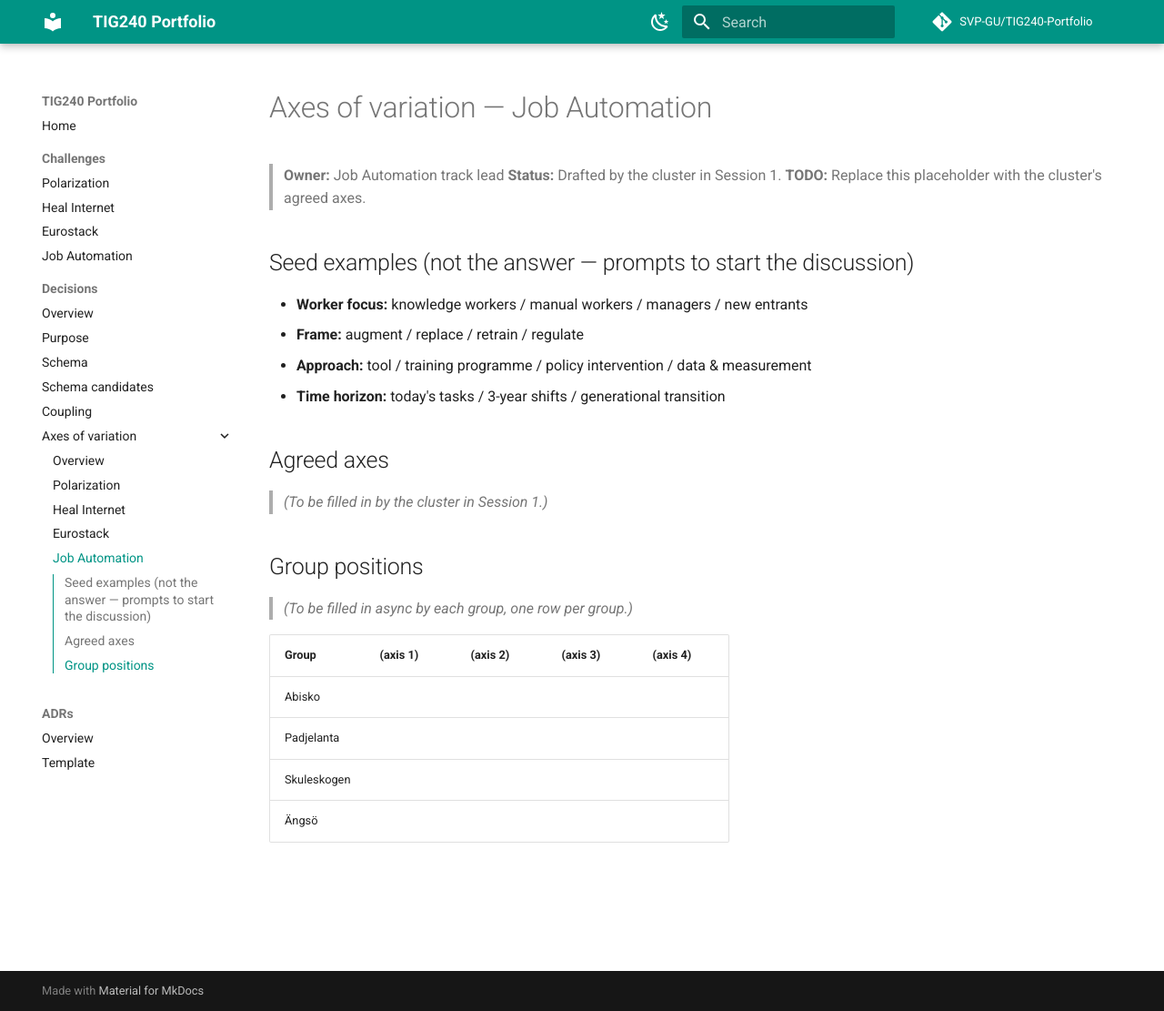
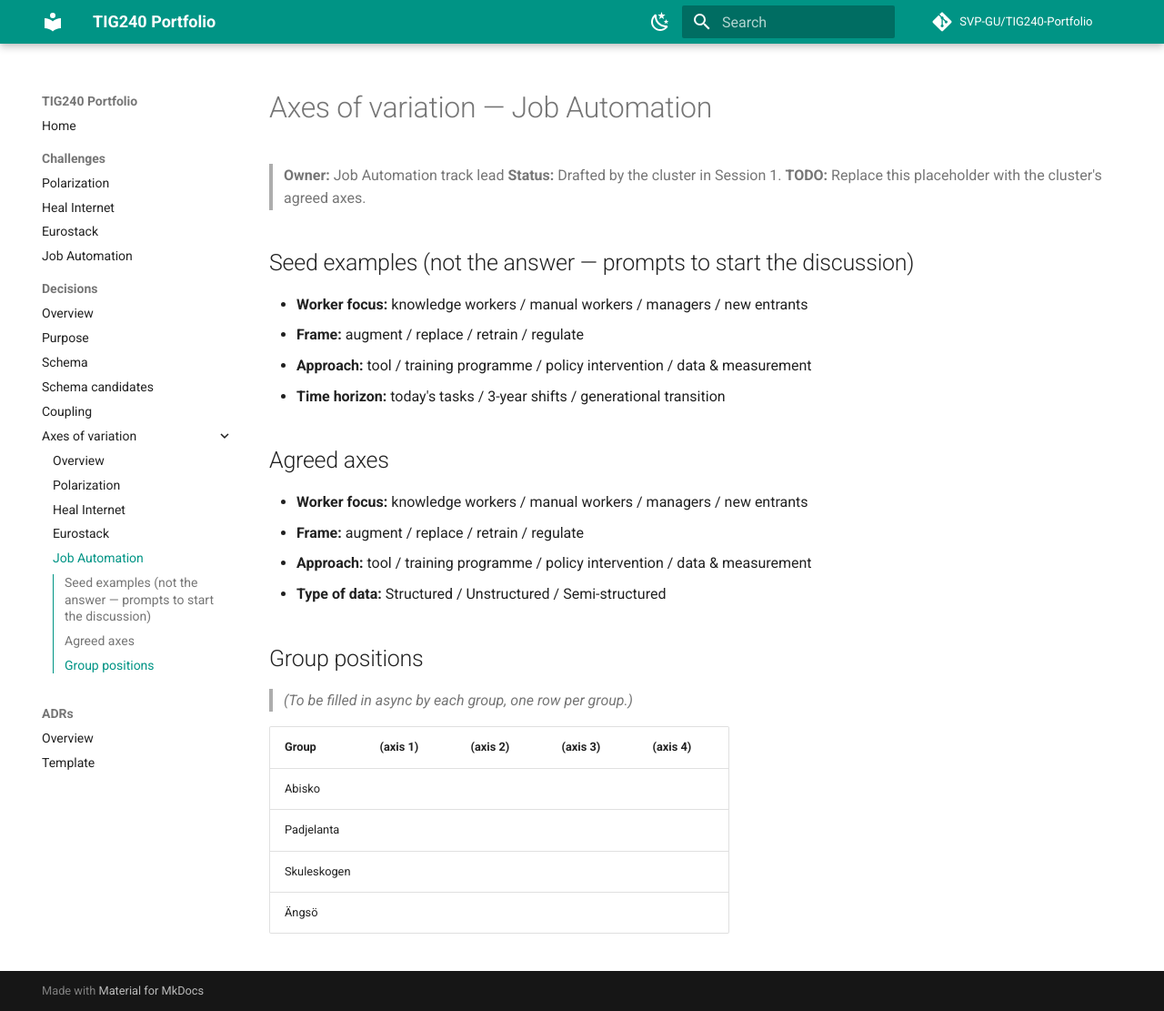
Before and after one commit to SVP-GU/TIG240-Portfolio, an MkDocs documentation site: the page built from docs/decisions/axes-of-variation/job-automation.md, in a window 1280 px wide and 1111 px high. Shown: the whole window at 91% size. Built offline with MkDocs 1.6.1 and Material for MkDocs 9.7.7, drawn with Linux system fonts in a browser that asks for light colours; comment, search, counter and statistics services are not loaded.

Commit message:
Docs: Update job automation documentation axis of variation

```diff
--- a/docs/decisions/axes-of-variation/job-automation.md
+++ b/docs/decisions/axes-of-variation/job-automation.md
@@ -12,8 +12,12 @@
 - **Time horizon:** today's tasks / 3-year shifts / generational transition
 
 ## Agreed axes
+- **Worker focus:** knowledge workers / manual workers / managers / new entrants
+- **Frame:** augment / replace / retrain / regulate
+- **Approach:** tool / training programme / policy intervention / data & measurement
+- **Type of data:** Structured / Unstructured / Semi-structured
 
-> *(To be filled in by the cluster in Session 1.)*
+
 
 ## Group positions
 
```
